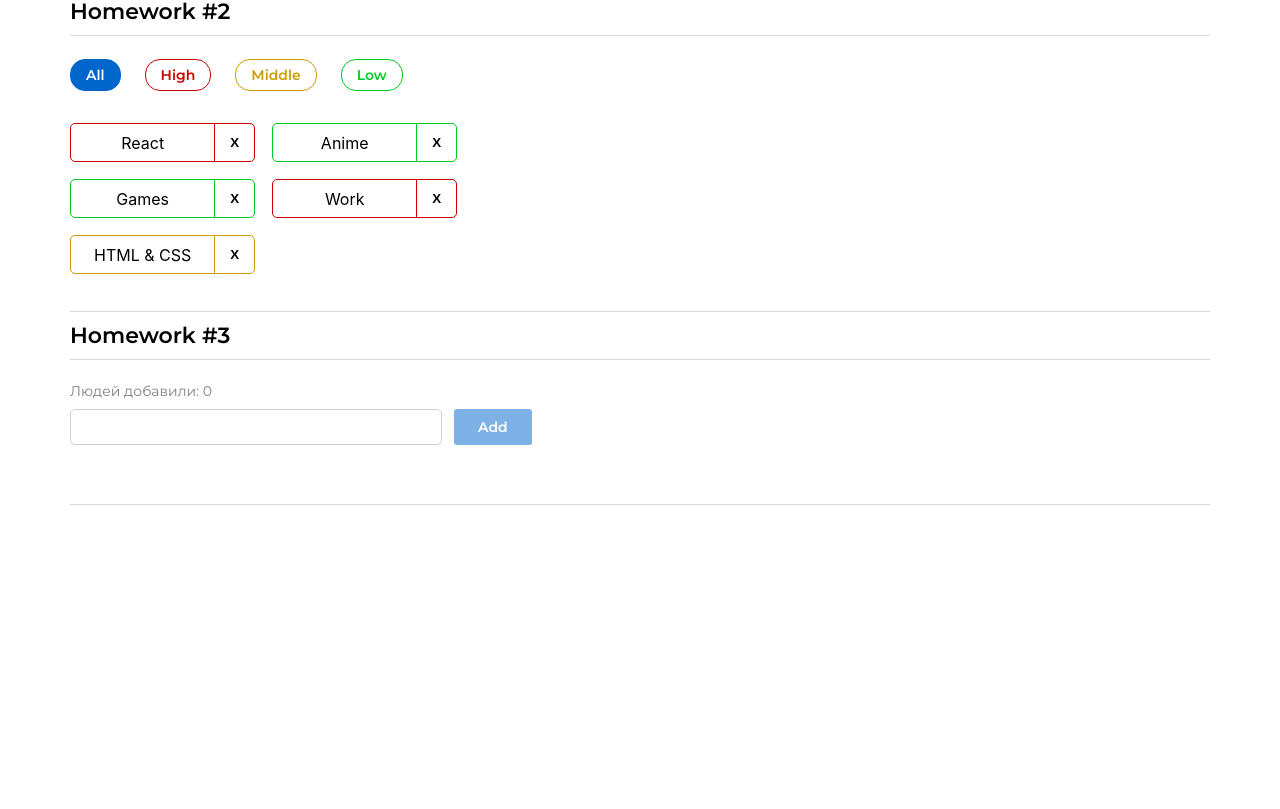
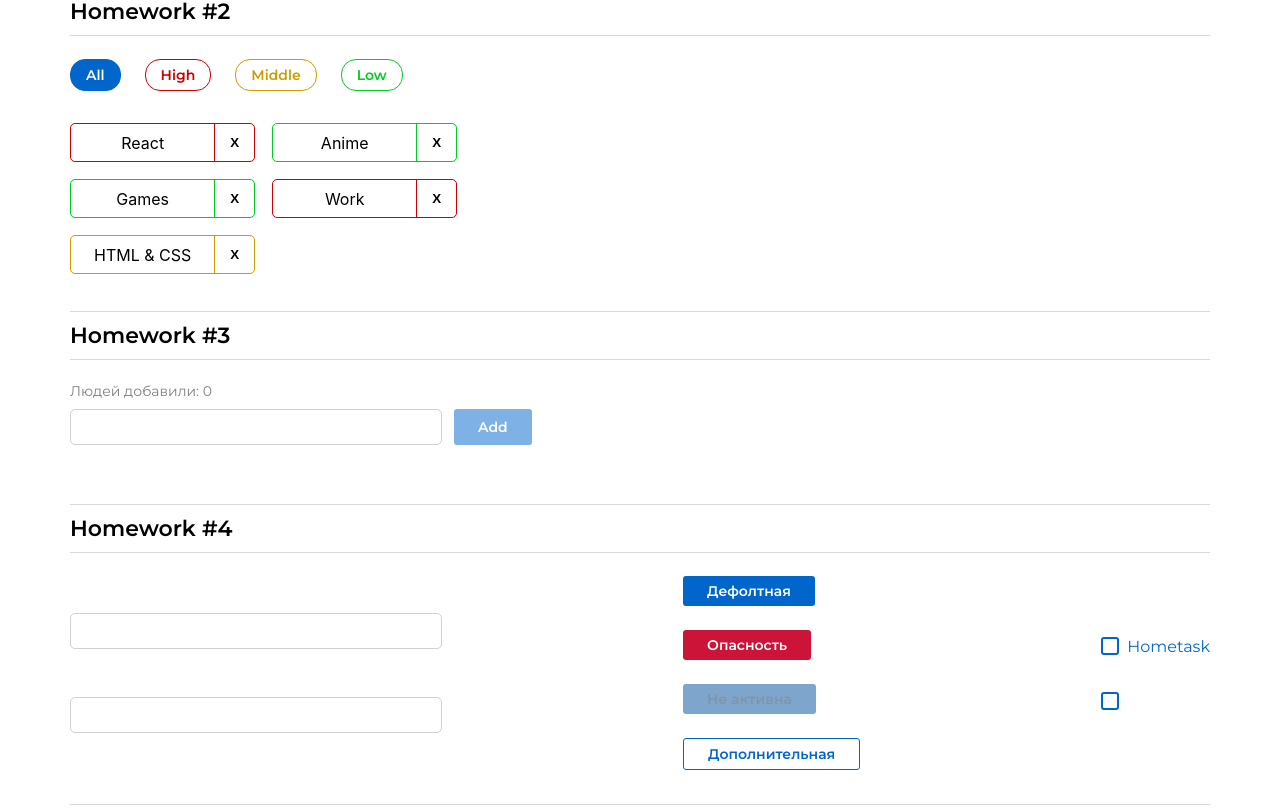
Before and after one commit to dmitrievich-an/ignat-dz, a React (Create React App) app: page / in a window 1280 px wide. Shown: the part 353-1162 px from the top of the page. Before the commit the page ends 869 px from the top, so only its background shows below. Built offline with nearby package versions, Linux system fonts and the light colour scheme.

Commit message:
finished the fourth task

```diff
--- a/src/s1-main/App.tsx
+++ b/src/s1-main/App.tsx
@@ -3,6 +3,7 @@
 import HW1 from '../s2-homeworks/hw01/HW1'
 import HW2 from "../s2-homeworks/hw02/HW2";
 import HW3 from "../s2-homeworks/hw03/HW3";
+import HW4 from "../s2-homeworks/hw04/HW4";
 
 function App() {
     return (
@@ -11,7 +12,7 @@
             {/*раскомментировать по ходу выполнения*/}
             <HW2/>
             <HW3/>
-            {/*<HW4/>*/}
+            <HW4/>
 
             {/*при выполнении дз 5 и более - закомментировать здесь дз 1-4, так как они есть внутри дз 5*/}
             {/*<HW5/>*/}
--- a/src/s2-homeworks/hw03/GreetingContainer.tsx
+++ b/src/s2-homeworks/hw03/GreetingContainer.tsx
@@ -1,6 +1,6 @@
-import React, { ChangeEvent, KeyboardEvent, useState } from 'react'
+import React, {ChangeEvent, KeyboardEvent, useState} from 'react'
 import Greeting from './Greeting'
-import { UserType } from './HW3'
+import {UserType} from './HW3'
 
 type GreetingContainerPropsType = {
   users: UserType[] // need to fix any
--- a/src/s2-homeworks/hw04/HW4.tsx
+++ b/src/s2-homeworks/hw04/HW4.tsx
@@ -5,6 +5,7 @@
 /*
 * 1 - понять (и простить) SuperInputText
 * 2 - в зависимости от типа и дизэйбла прицепить нужный класс в SuperButton.tsx (строка 21)
+*
 * 3 - дописать onChangeCallback в SuperCheckbox.tsx чтоб оба чекбокса работали на стенде
 * 4 - сделать стили в соответствии с дизайном
 * */
--- a/src/s2-homeworks/hw04/Stand.tsx
+++ b/src/s2-homeworks/hw04/Stand.tsx
@@ -44,13 +44,13 @@
                 {/*обычная кнопка:*/}
                 <div>
                     <SuperButton id={'hw4-super-button-default'}>
-                        default
+                      Дефолтная
                     </SuperButton>
                 </div>
                 {/*красная кнопка:*/}
                 <div>
                     <SuperButton id={'hw4-super-button-red'} xType={'red'}>
-                        red
+                      Опасность
                     </SuperButton>
                 </div>
                 {/*задизэйбленная кнопка:*/}
@@ -60,7 +60,7 @@
                         xType={'red'}
                         disabled
                     >
-                        disabled
+                      Не активна
                     </SuperButton>
                 </div>
                 {/*задизэйбленная кнопка:*/}
@@ -69,7 +69,7 @@
                         id={'hw4-super-button-secondary'}
                         xType={'secondary'}
                     >
-                        secondary
+                      Дополнительная
                     </SuperButton>
                 </div>
             </div>
@@ -82,7 +82,7 @@
                         checked={stateForAllCheckboxes}
                         onChangeChecked={setChecked}
                     >
-                        some text
+                      Hometask
                     </SuperCheckbox>
                 </div>
                 {/*совместим со старым кодом:*/}
--- a/src/s2-homeworks/hw04/common/c1-SuperInputText/SuperInputText.module.css
+++ b/src/s2-homeworks/hw04/common/c1-SuperInputText/SuperInputText.module.css
@@ -1,20 +1,36 @@
 .input:focus {
+  outline: none;
+
 }
 
 .input {
+  border: 1px solid #D1D1D1;
+  border-radius: 5px;
+  min-height: 36px;
+  width: 372px;
+  padding: 5px;
 }
 
 .inputWrapper {
+  display: flex;
+  flex-direction: column-reverse;
 }
 
 .superInput {
 }
 
 .errorInput {
+  border: 1px solid #CC1439;
 }
 
 .errorInput:focus {
+  border: 1px solid #CC1439;
 }
 
 .error {
+  font-family: 'Montserrat', sans-serif;
+  font-weight: 400;
+  font-size: 14px;
+  line-height: 17px;
+  color: #CC1439;
 }
--- a/src/s2-homeworks/hw04/common/c2-SuperButton/SuperButton.module.css
+++ b/src/s2-homeworks/hw04/common/c2-SuperButton/SuperButton.module.css
@@ -1,36 +1,61 @@
 .button {
+  box-sizing: border-box;
+  font-family: 'Montserrat', sans-serif;
+  font-weight: 600;
+  font-size: 14px;
+  line-height: 20px;
+  border-radius: 3px;
+  outline: none;
+  border: none;
+  padding: 5px 24px;
+  color: #fff;
 }
 
 .disabled {
+  color: #002E5C;
+  background: #004D99;
+  opacity: 0.5;
 }
 
 .secondary {
+  color: #0066CC;
+  background-color: transparent;
+  border: 1px solid #0066CC;
 }
 
 .default {
+  background: #0066CC;
 }
 
 .red {
+  background: #CC1439;
 }
 
 .default:hover {
+  background: #0080FF;
 }
 
 .red:hover {
+  background: #FF1A47;
 }
 
 .secondary:hover {
+  background: #E5F0FA;
 }
 
 
 .default:active {
+  background: #0059B3;
 }
 
 .secondary:active {
+  background: #C9E5FF;
 }
 
 .red:active {
+  background: #B31232;
 }
 
 .button:disabled {
+  opacity: 0.5;
 }
--- a/src/s2-homeworks/hw04/common/c2-SuperButton/SuperButton.tsx
+++ b/src/s2-homeworks/hw04/common/c2-SuperButton/SuperButton.tsx
@@ -18,10 +18,13 @@
   }
 ) => {
   const finalClassName = s.button
-        // + (disabled
-        //         ? ...
-        //         : xType === 'red'
-        //             ? ...
+    + (disabled
+      ? ' ' + s.disabled
+      : xType === 'red'
+        ? ' ' + s.red
+        : xType === 'secondary'
+          ? ' ' + s.secondary
+          : ' ' + s.default)
     + (className ? ' ' + className : '') // задачка на смешивание классов
 
   return (
--- a/src/s2-homeworks/hw04/common/c3-SuperCheckbox/SuperCheckbox.tsx
+++ b/src/s2-homeworks/hw04/common/c3-SuperCheckbox/SuperCheckbox.tsx
@@ -27,8 +27,9 @@
     }
 ) => {
     const onChangeCallback = (e: ChangeEvent<HTMLInputElement>) => {
-        // задачка на написание онченджа
-
+      if (onChangeChecked) {
+        onChangeChecked(!restProps.checked)
+      }
     }
 
     const finalInputClassName = s.checkbox
```
Lines whose indentation alone changed are shown as unchanged.
